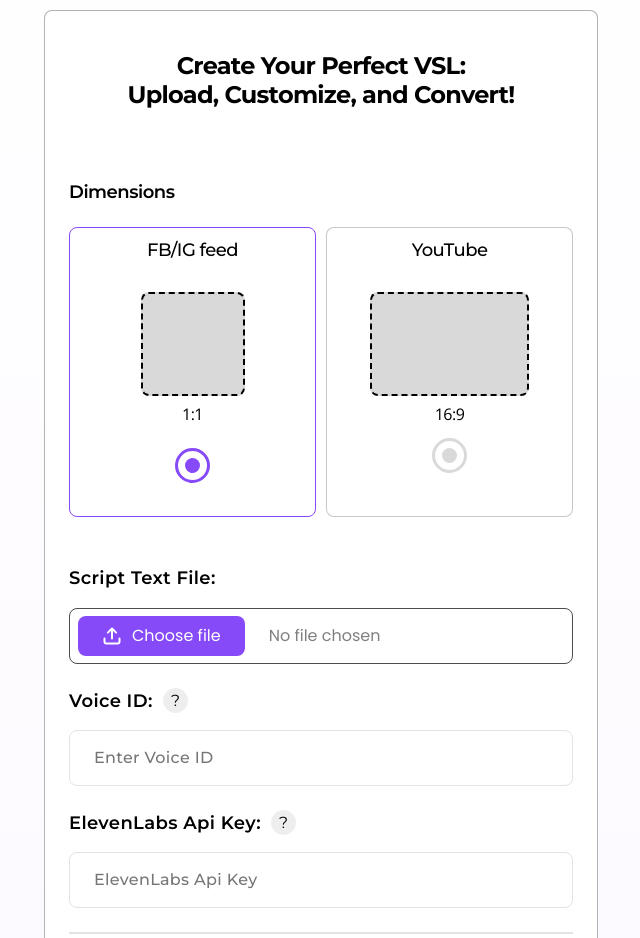
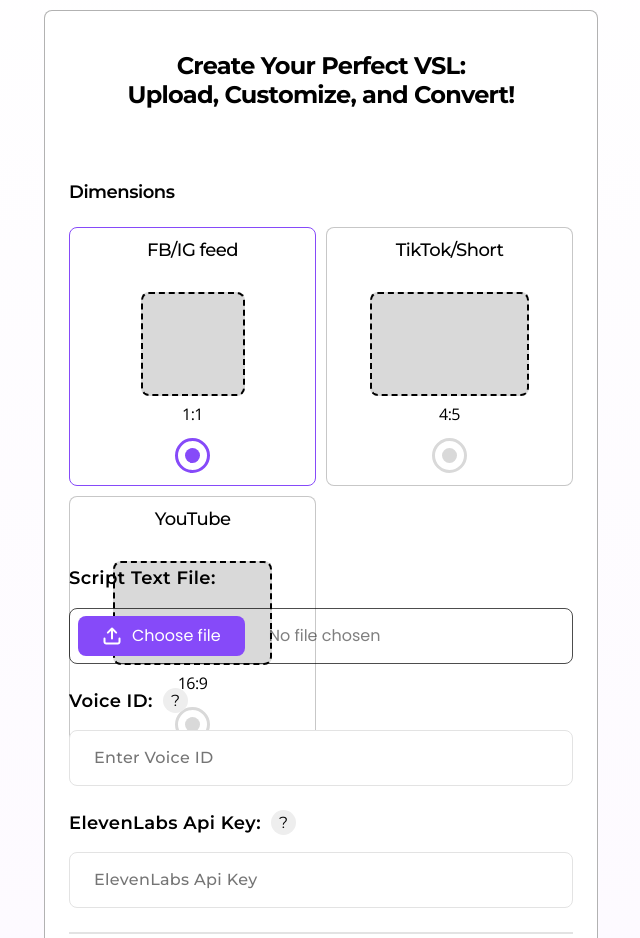
Before and after one commit to ubongpr7/vlc_maker, a Django app: page /text/ in a window 1280 px wide. Shown: the part 213-1151 px from the top of the page, without its empty margins (319-959 px from the left). Run offline with Django 4.2, Linux system fonts and the light colour scheme; some libraries are stand-ins or nearby versions.

Commit message:
slow computer

```diff
--- a/templates/vlc/frontend/VLSMaker/index.html
+++ b/templates/vlc/frontend/VLSMaker/index.html
@@ -137,35 +137,40 @@
             </div>
             <div class="options" style="display: grid; grid-template-columns: repeat(2, 1fr); height: 290px; gap: 10px; margin-bottom: 48px;">
                 <!-- Option 1: FB/IG feed -->
-                <div id="box-1" onclick="selectOption('1:1')" style="display: flex; justify-content: center; background: white; text-align: center; border-radius: 8px; border: 1px solid #864AF9; padding: 12px 8px; cursor: pointer;">
-                    <input type="radio" id="option1" name="resolution" value="1:1" checked hidden>
+                <div class="box" data-resolution="1:1" style="display: flex; justify-content: center; background: white; text-align: center; border-radius: 8px; border: 1px solid #864AF9; padding: 12px 8px; cursor: pointer;">
+                    <input type="radio" name="resolution" value="1:1" checked hidden>
                     <div style="display: flex; flex-direction: column; align-items: center;">
-                        <div style="font-size: 18px; font-weight: 500; line-height: 21.94px; letter-spacing: -0.03em; text-align: center; margin-bottom: 30px;">
-                            FB/IG feed
-                        </div>
+                        <div style="font-size: 18px; font-weight: 500; line-height: 21.94px; letter-spacing: -0.03em; text-align: center; margin-bottom: 30px;">FB/IG feed</div>
                         <div style="height: 100px; width: 100px; background: #D9D9D9; border-radius: 8px; margin-bottom: 8px; border: 2px dashed;"></div>
-                        <div class="text" style="font-size: 16px;font-weight: 400;line-height: 21.79px;letter-spacing: -0.03em; text-align: center; margin-bottom: 12px;">
-                            1:1
-                        </div>
-                        <div id="circle-11" style="width: 15px; height: 15px; border-radius: 90px; border: 3px solid #864AF9; display: flex; justify-content: center; align-items: center; padding: 7px; margin-top: 10px;">
-                            <div id="circle-12" style="width: 100%; height: 100%; border-radius: 90px; background: #864AF9;"></div>
+                        <div class="text" style="font-size: 16px; font-weight: 400; line-height: 21.79px; letter-spacing: -0.03em; text-align: center; margin-bottom: 12px;">1:1</div>
+                        <div class="circle-outer" style="width: 15px; height: 15px; border-radius: 90px; border: 3px solid #864AF9; display: flex; justify-content: center; align-items: center; padding: 7px;">
+                            <div class="circle-inner" style="width: 100%; height: 100%; border-radius: 90px; background: #864AF9;"></div>
                         </div>
                     </div>
                 </div>
 
-                <!-- Option 2: YouTube -->
-                <div id="box-2" onclick="selectOption('16:9')" style="display: flex; justify-content: center; background: white; text-align: center; border-radius: 8px; border: 1px solid #88888877; padding: 12px 8px; cursor: pointer;">
-                    <input type="radio" id="option2" name="resolution" value="16:9" style="display: none;">
+                <!-- Option 2: TikTok/Short -->
+                <div class="box" data-resolution="4:5" style="display: flex; justify-content: center; background: white; text-align: center; border-radius: 8px; border: 1px solid #88888877; padding: 12px 8px; cursor: pointer;">
+                    <input type="radio" name="resolution" value="4:5" hidden>
                     <div style="display: flex; flex-direction: column; align-items: center;">
-                        <div style="font-size: 18px; font-weight: 500; line-height: 21.94px; letter-spacing: -0.03em; text-align: center; margin-bottom: 30px;">
-                            YouTube
+                        <div style="font-size: 18px; font-weight: 500; line-height: 21.94px; letter-spacing: -0.03em; text-align: center; margin-bottom: 30px;">TikTok/Short</div>
+                        <div style="height: 100px; width: 155px; background: #D9D9D9; border-radius: 8px; margin-bottom: 8px; border: 2px dashed;"></div>
+                        <div class="text" style="font-size: 16px; font-weight: 400; line-height: 21.79px; letter-spacing: -0.03em; text-align: center; margin-bottom: 12px;">4:5</div>
+                        <div class="circle-outer" style="width: 15px; height: 15px; border-radius: 90px; border: 3px solid #D9D9D9; display: flex; justify-content: center; align-items: center; padding: 7px;">
+                            <div class="circle-inner" style="width: 100%; height: 100%; border-radius: 90px; background: #D9D9D9;"></div>
                         </div>
+                    </div>
+                </div>
+
+                <!-- Option 3: YouTube -->
+                <div class="box" data-resolution="16:9" style="display: flex; justify-content: center; background: white; text-align: center; border-radius: 8px; border: 1px solid #88888877; padding: 12px 8px; cursor: pointer;">
+                    <input type="radio" name="resolution" value="16:9" hidden>
+                    <div style="display: flex; flex-direction: column; align-items: center;">
+                        <div style="font-size: 18px; font-weight: 500; line-height: 21.94px; letter-spacing: -0.03em; text-align: center; margin-bottom: 30px;">YouTube</div>
                         <div style="height: 100px; width: 155px; background: #D9D9D9; border-radius: 8px; margin-bottom: 8px; border: 2px dashed;"></div>
-                        <div class="text" style="font-size: 16px;font-weight: 400;line-height: 21.79px;letter-spacing: -0.03em; text-align: center; margin-bottom: 12px;">
-                            16:9
-                        </div>
-                        <div id="circle-21" style="width: 15px; height: 15px; border-radius: 90px; border: 3px solid #D9D9D9; display: flex; justify-content: center; align-items: center; padding: 7px;">
-                            <div id="circle-22" style="width: 100%; height: 100%; border-radius: 90px; background: #D9D9D9;"></div>
+                        <div class="text" style="font-size: 16px; font-weight: 400; line-height: 21.79px; letter-spacing: -0.03em; text-align: center; margin-bottom: 12px;">16:9</div>
+                        <div class="circle-outer" style="width: 15px; height: 15px; border-radius: 90px; border: 3px solid #D9D9D9; display: flex; justify-content: center; align-items: center; padding: 7px;">
+                            <div class="circle-inner" style="width: 100%; height: 100%; border-radius: 90px; background: #D9D9D9;"></div>
                         </div>
                     </div>
                 </div>
```
Also changed, not shown: static/js/script.js (+93 -52 lines).
